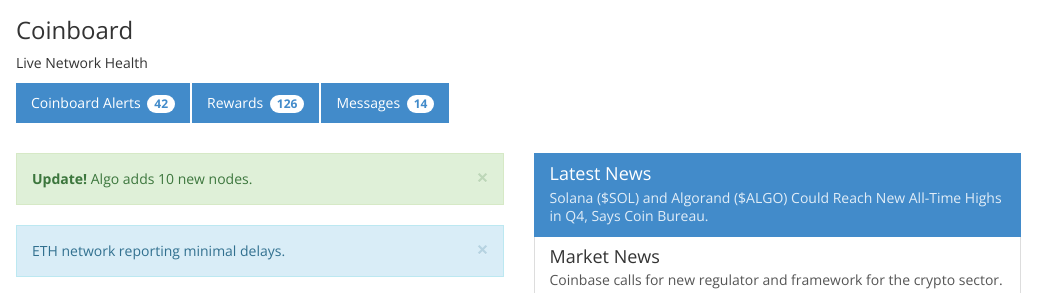
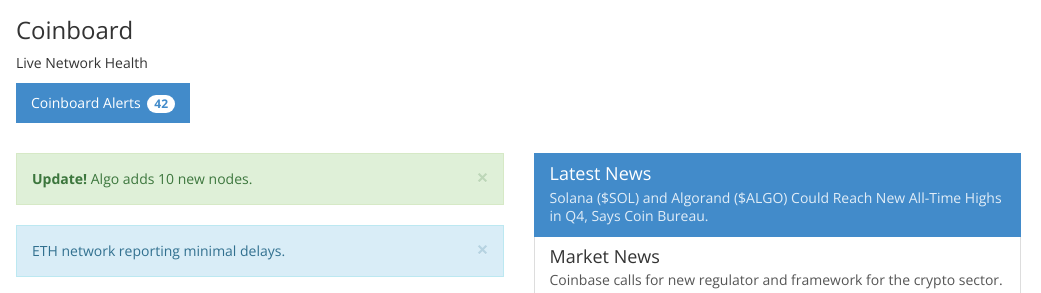
Before and after one commit to williamedwardhahn/coin, a plain HTML site: page index.html in a window 1280 px wide. Shown: the part 114-407 px from the top of the page, 239-1280 px from the left. Drawn offline with nearby package versions, Linux system fonts and the light colour scheme.

Commit message:
Update index.html

```diff
--- a/index.html
+++ b/index.html
@@ -66,8 +66,7 @@
               <div class="col-md-12">
                 <ul class="nav nav-pills">
                   <li class="active"><a href="#">Coinboard Alerts <span class="badge">42</span></a></li>
-                  <li class="active"><a href="#">Rewards <span class="badge">126</span></a></li>
-                  <li class="active"><a href="#">Messages <span class="badge">14</span></a></li>
+
                 </ul>
               </div>
             </div>
```
